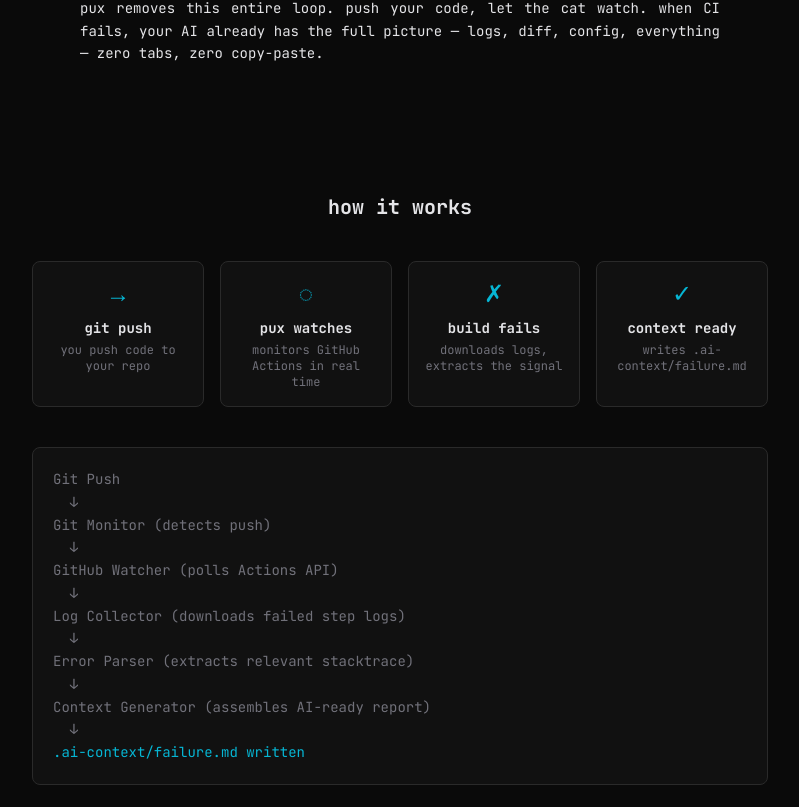
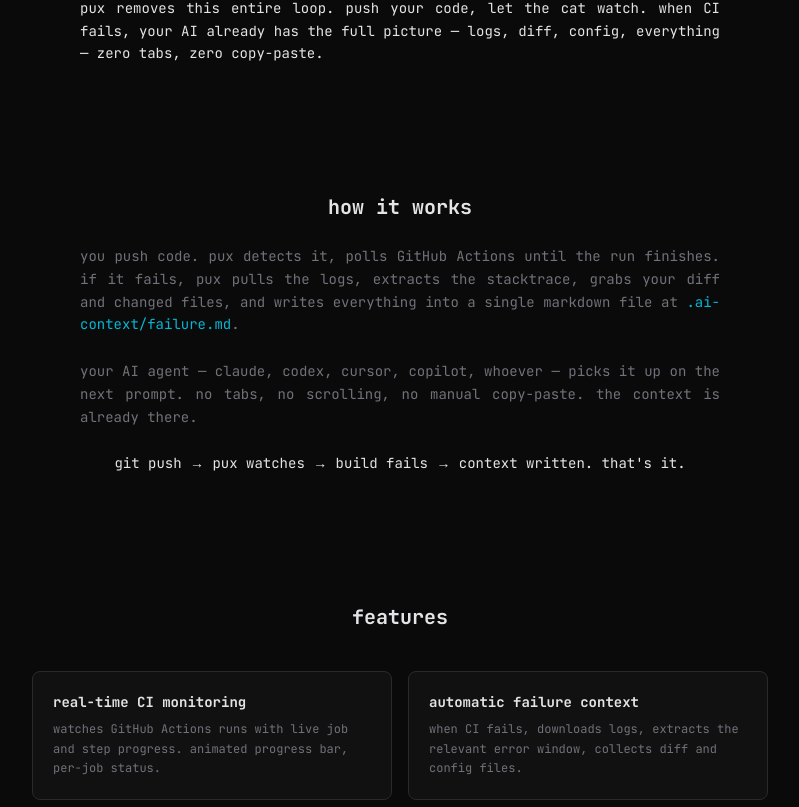
Before and after one commit to Blackrose-blackhat/pux, a Next.js app in the folder site/: page / in a window 1280 px wide. Shown: the part 1253-2060 px from the top of the page, without its empty margins (240-1039 px from the left). Built offline with nearby package versions, Linux system fonts and the light colour scheme.

Commit message:
chore:added og images and metadata

```diff
--- a/site/app/layout.tsx
+++ b/site/app/layout.tsx
@@ -10,12 +10,34 @@
 export const metadata: Metadata = {
   title: "pux.sh — know why your build failed before you open GitHub",
   description:
-    "Pux watches your CI pipeline. When your build fails, it collects the logs, extracts the error, and hands you AI-ready context.",
+    "pux watches your CI pipeline. when your build fails, it collects the logs, extracts the error, and hands your AI agent the full context automatically.",
+  metadataBase: new URL("https://pux.sh"),
   openGraph: {
     title: "pux.sh",
-    description: "pux tells you why your build failed before you open GitHub.",
+    description:
+      "know why your build failed before you open GitHub. AI-ready CI failure context, zero copy-paste.",
     url: "https://pux.sh",
+    siteName: "pux.sh",
+    type: "website",
+    locale: "en_US",
   },
+  twitter: {
+    card: "summary_large_image",
+    title: "pux.sh",
+    description:
+      "know why your build failed before you open GitHub. AI-ready CI failure context, zero copy-paste.",
+  },
+  keywords: [
+    "CI",
+    "GitHub Actions",
+    "AI",
+    "developer tools",
+    "debugging",
+    "build failures",
+    "CLI",
+  ],
+  authors: [{ name: "Musharaf Parwej", url: "https://musharraf.codes" }],
+  creator: "Musharaf Parwej",
 };
 
 export default function RootLayout({
--- a/site/components/Footer.tsx
+++ b/site/components/Footer.tsx
@@ -18,7 +18,7 @@
         >
           npm
         </a>
-        <span>MIT License</span>
+
       </div>
       <p className="text-muted text-xs mt-4">
         built by{" "}
--- a/site/components/HowItWorks.tsx
+++ b/site/components/HowItWorks.tsx
@@ -1,64 +1,21 @@
 export function HowItWorks() {
-  const steps = [
-    {
-      label: "git push",
-      description: "you push code to your repo",
-      icon: "→",
-    },
-    {
-      label: "pux watches",
-      description: "monitors GitHub Actions in real time",
-      icon: "◌",
-    },
-    {
-      label: "build fails",
-      description: "downloads logs, extracts the signal",
-      icon: "✗",
-    },
-    {
-      label: "context ready",
-      description: "writes .ai-context/failure.md",
-      icon: "✓",
-    },
-  ];
-
   return (
-    <section className="flex flex-col items-center px-4 py-16 max-w-3xl mx-auto">
-      <h2 className="text-xl font-bold text-foreground mb-10">how it works</h2>
-      <div className="grid grid-cols-1 sm:grid-cols-2 lg:grid-cols-4 gap-4 w-full">
-        {steps.map((step, i) => (
-          <div
-            key={i}
-            className="bg-[#111111] border border-[#2a2a2a] rounded-lg p-4 text-center"
-          >
-            <div className="text-2xl mb-2 text-accent">{step.icon}</div>
-            <p className="text-foreground text-sm font-bold mb-1">
-              {step.label}
-            </p>
-            <p className="text-muted text-xs">{step.description}</p>
-          </div>
-        ))}
-      </div>
-      <div className="mt-10 bg-[#111111] border border-[#2a2a2a] rounded-lg p-5 w-full text-xs sm:text-sm">
-        <pre className="text-muted leading-relaxed">
-          {`Git Push
-  ↓
-Git Monitor (detects push)
-  ↓
-GitHub Watcher (polls Actions API)
-  ↓
-Log Collector (downloads failed step logs)
-  ↓
-Error Parser (extracts relevant stacktrace)
-  ↓
-Context Generator (assembles AI-ready report)
-  ↓
-`}
-          <span className="text-accent">
-            .ai-context/failure.md written
-          </span>
-        </pre>
-      </div>
+    <section className="flex flex-col items-center px-4 py-16 max-w-2xl mx-auto">
+      <h2 className="text-xl font-bold text-foreground mb-6">how it works</h2>
+      <p className="text-muted text-sm leading-relaxed text-justify mb-6">
+        you push code. pux detects it, polls GitHub Actions until the run
+        finishes. if it fails, pux pulls the logs, extracts the stacktrace,
+        grabs your diff and changed files, and writes everything into a single
+        markdown file at <span className="text-accent">.ai-context/failure.md</span>.
+      </p>
+      <p className="text-muted text-sm leading-relaxed text-justify mb-6">
+        your AI agent — claude, codex, cursor, copilot, whoever — picks it up
+        on the next prompt. no tabs, no scrolling, no manual copy-paste. the
+        context is already there.
+      </p>
+      <p className="text-foreground text-sm leading-relaxed text-justify">
+        git push → pux watches → build fails → context written. that&apos;s it.
+      </p>
     </section>
   );
 }
```
